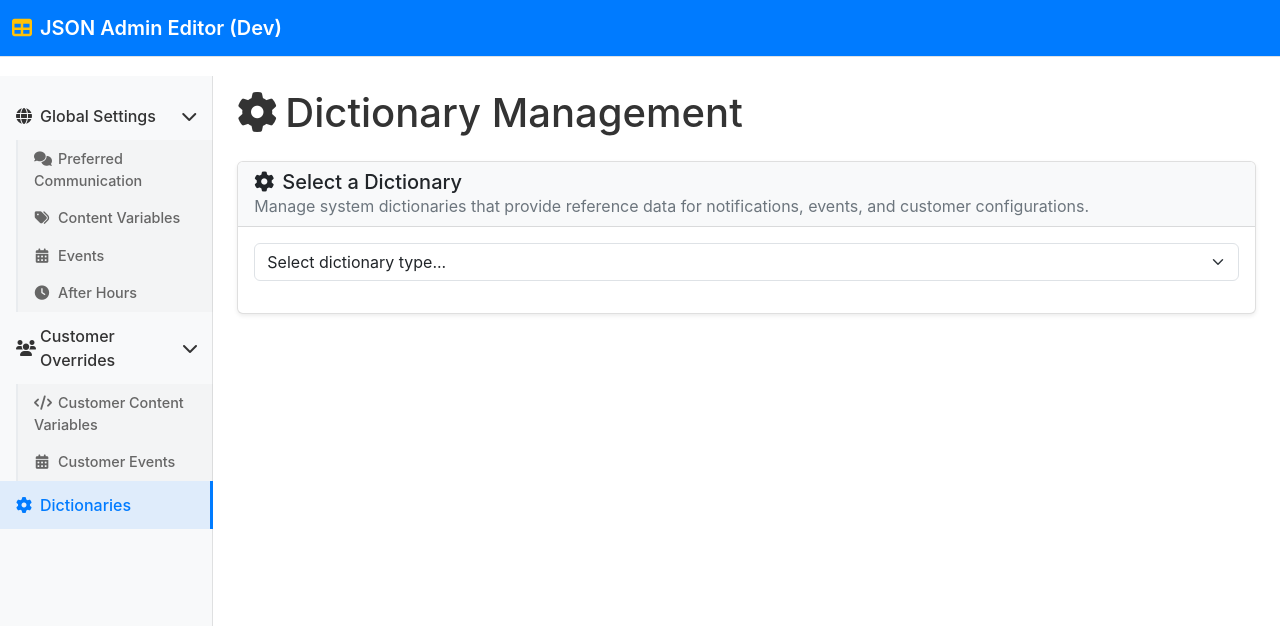
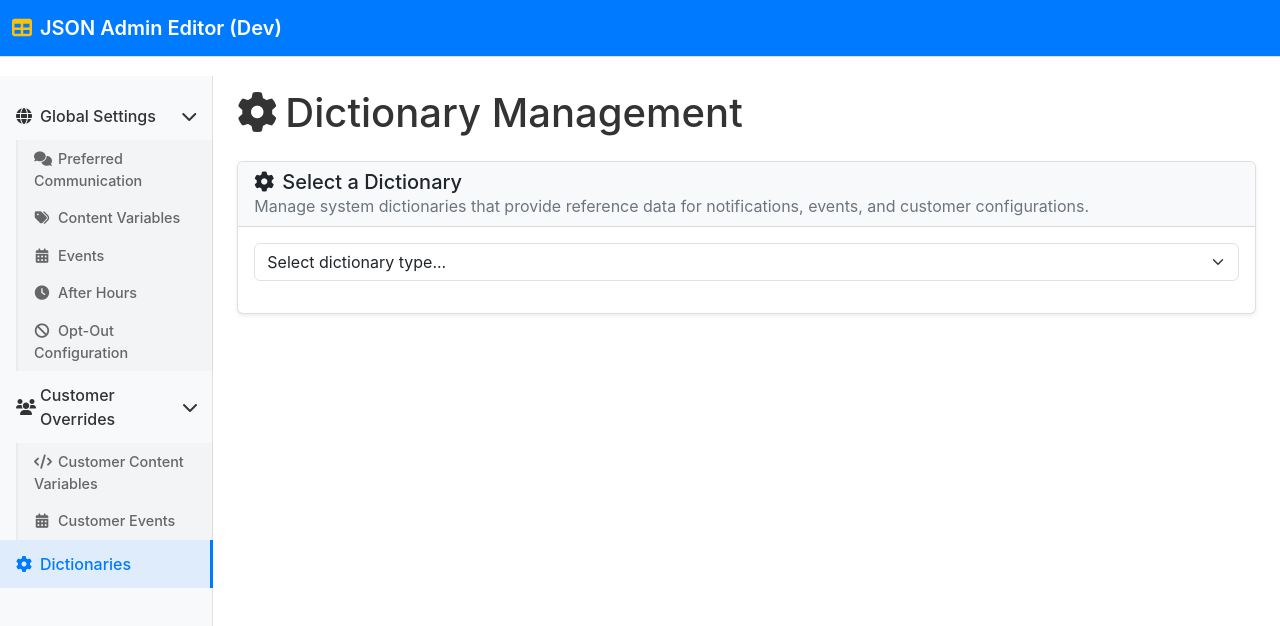
Before and after one commit to prilepski/JSONAdminEditor, a React (Vite) app in the folder react-client/: page /dictionaries in a window 1280 px wide. Shown: the top 626 px of the page. Built offline with nearby package versions, Linux system fonts and the light colour scheme; what @ebay/nice-modal-react would draw is missing.

Commit message:
feat: add OptOut page

```diff
--- a/react-client/src/App.tsx
+++ b/react-client/src/App.tsx
@@ -13,6 +13,7 @@ import { CustomerEvents } from './pages/CustomerEvents';
 import { CustomerSettings } from './pages/CustomerSettings';
 import { PreferredCommunication } from './pages/PreferredCommunication';
 import { AfterHours } from './pages/AfterHours';
+import { OptOut } from './pages/OptOut';
 import { AuthProvider, ProtectedRoute, LoginCallback } from './auth';
 
 import './App.css';
@@ -62,6 +63,7 @@ function App() {
                                     element={<PreferredCommunication />}
                                   />
                                   <Route path="/after-hours" element={<AfterHours />} />
+                                  <Route path="/opt-out" element={<OptOut />} />
                                 </Routes>
                               </div>
                             </main>
--- a/react-client/src/components/Sidebar.tsx
+++ b/react-client/src/components/Sidebar.tsx
@@ -15,7 +15,7 @@ export const Sidebar: React.FC = () => {
         <ul className="nav flex-column">
           <li className="nav-item">
             <span
-              className={`nav-link nav-header ${isParentActive(['/preferred-communication', '/content-variables', '/events', '/after-hours']) ? 'parent-active' : ''}`}
+              className={`nav-link nav-header ${isParentActive(['/preferred-communication', '/content-variables', '/events', '/after-hours', '/opt-out']) ? 'parent-active' : ''}`}
               onClick={() => setGlobalSettingsOpen(!globalSettingsOpen)}
             >
               <i className="fas fa-globe me-2"></i>Global Settings
@@ -52,6 +52,14 @@ export const Sidebar: React.FC = () => {
                   to="/after-hours"
                 >
                   <i className="fas fa-clock me-2"></i>After Hours
+                </Link>
+              </li>
+              <li className="nav-item">
+                <Link
+                  className={`nav-link submenu-link ${isActive('/opt-out') ? 'active' : ''}`}
+                  to="/opt-out"
+                >
+                  <i className="fas fa-ban me-2"></i>Opt-Out Configuration
                 </Link>
               </li>
             </ul>
--- a/react-client/src/services/index.ts
+++ b/react-client/src/services/index.ts
@@ -4,3 +4,4 @@ export { contentVariableService } from './contentVariableService';
 export { customerService } from './customerService';
 export { preferredCommunicationService } from './preferredCommunicationService';
 export { afterHoursService } from './afterHoursService';
+export { optOutService } from './optOutService';
--- a/react-client/src/types/api.ts
+++ b/react-client/src/types/api.ts
@@ -11,6 +11,8 @@ export type Channel = components['schemas']['Channel'];
 export type AfterHours2 = components['schemas']['AfterHours2'];
 export type EventMapping = components['schemas']['EventMapping'];
 export type CustomerNotificationMapping = components['schemas']['CustomerNotificationMapping'];
+export type OptOutLocale = components['schemas']['OptOutLocale'];
+export type OptOutConfig = { [key: string]: { [key: string]: OptOutLocale } };
 
 // API Response types
 export interface ApiResponse<T = any> {
```
